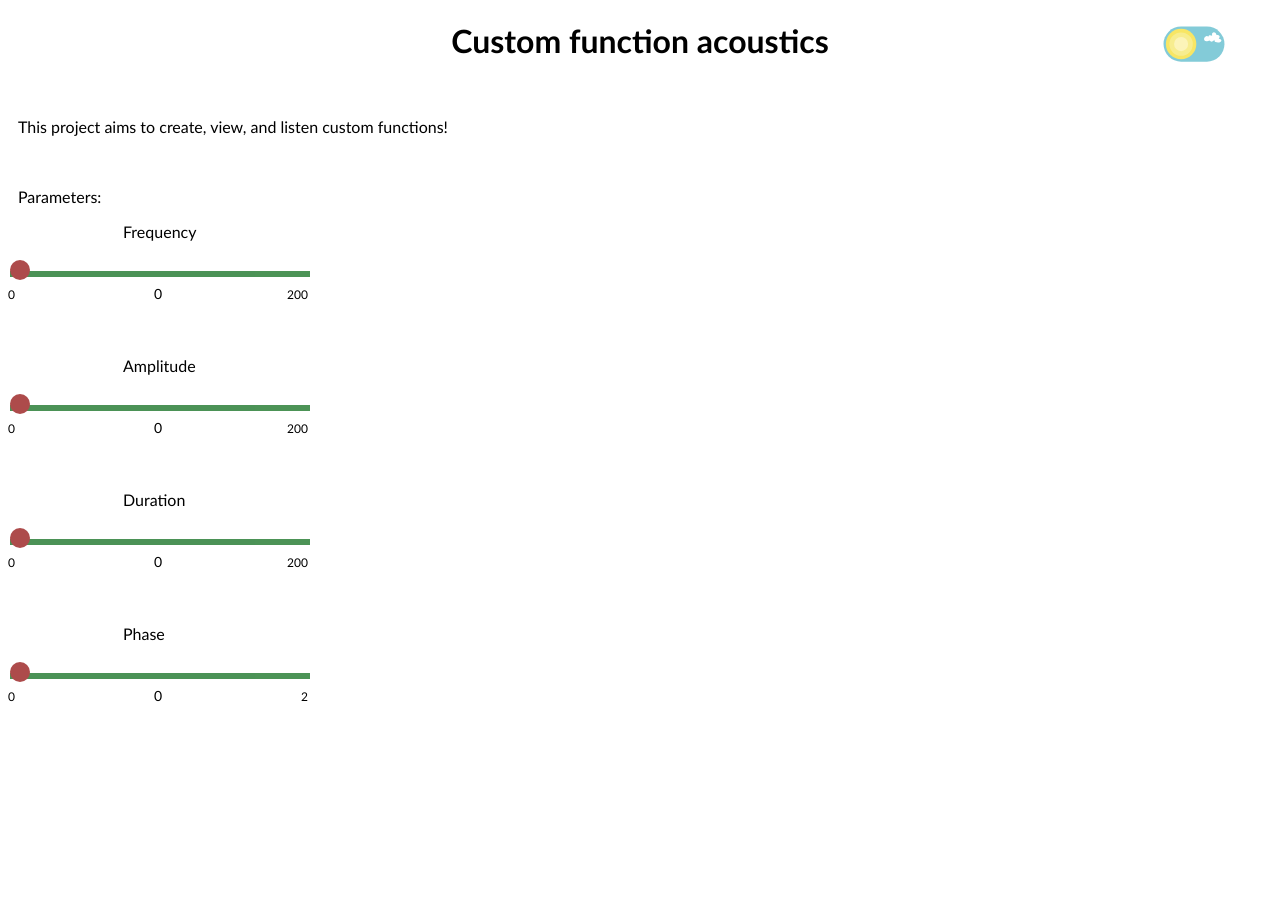
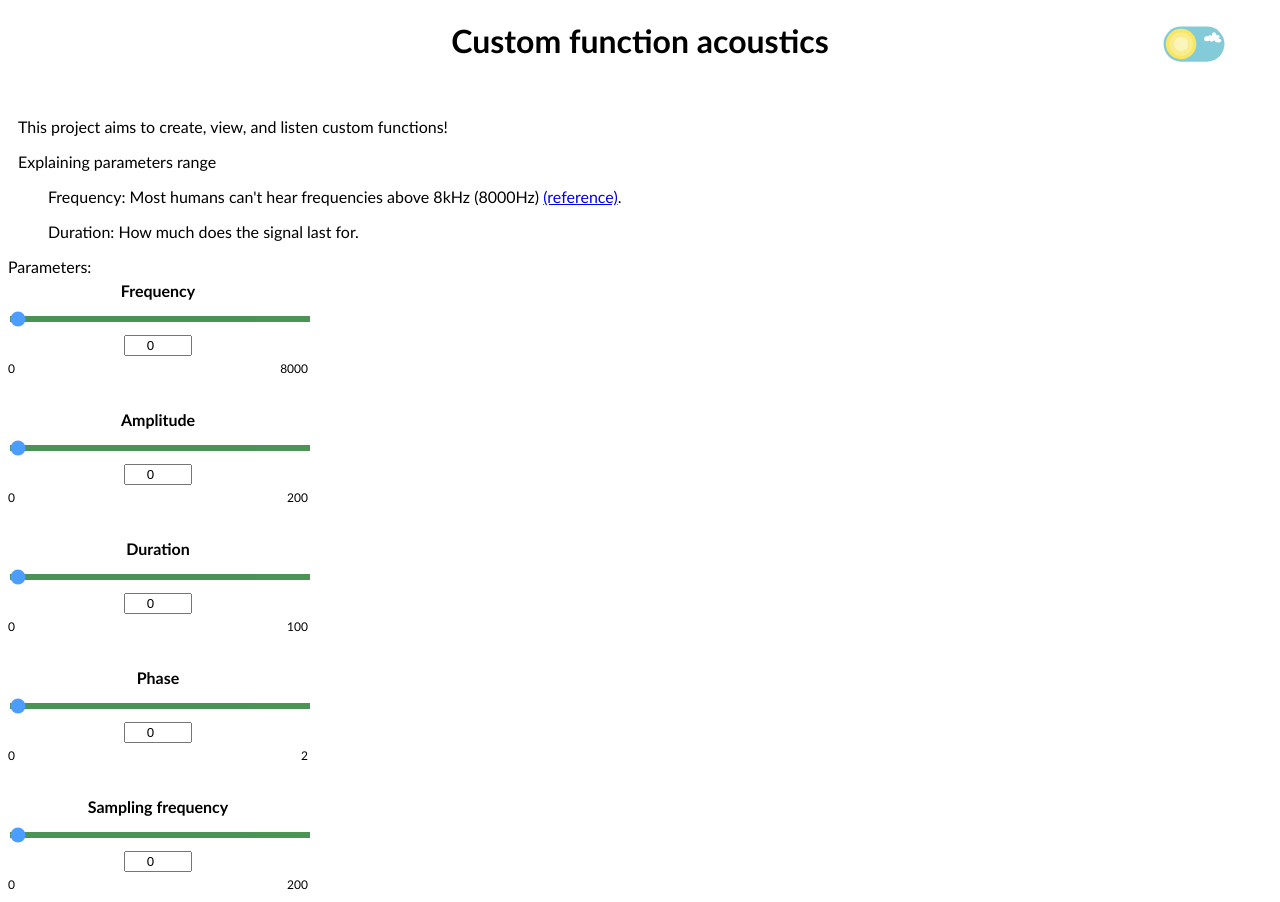
Before and after one commit to davide-perli/AcousticFunctions, a Django app: page / in a window 1280 px wide. Before the commit the page ends 702 px from the top, so only its background shows below. Run offline with Django 5.2, Linux system fonts and the light colour scheme.

Commit message:
added box for manual input of values/restructured javascript in 2 different files to avoid conflicts

```diff
--- /dev/null
+++ b/function_acoustics/base_build/static/formInput.js
@@ -0,0 +1,55 @@
+window.addEventListener('DOMContentLoaded', () => {
+  const form = document.getElementById('sliderForm');
+  const sliders = document.querySelectorAll('.valueSlider');
+
+  // Restore scroll position
+  const savedScroll = sessionStorage.getItem('scrollPosition');
+  if (savedScroll) {
+    window.scrollTo(0, parseInt(savedScroll));
+    sessionStorage.removeItem('scrollPosition');
+  }
+
+  sliders.forEach(slider => {
+    // Find the sliderBox inside the same slider-container
+    const container = slider.closest('.slider-container');
+    const box = container.querySelector('.sliderBox');
+
+    // Live update number while sliding
+    slider.addEventListener('input', () => {
+      box.value = slider.value;
+    });
+
+    // Submit when slider released
+    slider.addEventListener('change', () => {
+      box.value = slider.value;
+      sessionStorage.setItem('scrollPosition', window.scrollY);
+      form.submit();
+    });
+
+    // Update slider while typing
+    box.addEventListener('input', () => {
+      const val = parseFloat(box.value);
+      if (!isNaN(val)) slider.value = val;
+    });
+
+    // Submit on blur or pressing Enter
+    box.addEventListener('blur', () => {
+      if (box.value === '' || isNaN(parseFloat(box.value))) {
+        box.value = slider.min;
+      }
+      slider.value = box.value;
+      sessionStorage.setItem('scrollPosition', window.scrollY);
+      form.submit();
+    });
+
+    box.addEventListener('keydown', (e) => {
+      if (e.key === 'Enter') {
+        e.preventDefault();
+        box.blur(); // triggers blur event and submits
+      }
+    });
+  });
+
+  // Clean URL after submission
+  window.history.replaceState({}, document.title, window.location.pathname);
+});
--- /dev/null
+++ b/function_acoustics/base_build/static/lightMode.js
@@ -0,0 +1,22 @@
+function light_dark_mode(){
+    var element = document.body;
+    element.classList.toggle("dark-mode");
+    // Save current mode to localStorage
+    if (element.classList.contains("dark-mode")) {
+        localStorage.setItem("theme", "dark");
+    } else {
+        localStorage.setItem("theme", "light");
+    }
+}
+
+
+window.addEventListener('DOMContentLoaded', () => {
+    var savedTheme = localStorage.getItem("theme");
+    if (savedTheme === "dark") {
+        document.body.classList.add("dark-mode");
+        document.getElementById('toggle').checked = true;
+    } else {
+        document.body.classList.remove("dark-mode");
+        document.getElementById('toggle').checked = false;
+    }
+});
--- a/function_acoustics/base_build/static/mainPage.css
+++ b/function_acoustics/base_build/static/mainPage.css
@@ -11,10 +11,23 @@
 
 .slider-container {
   position: relative;
-  margin: 20px 0 0 0;
-  width: 300px;
+  margin: 30px 0;
+  width: 300px; /* slider container width */
   font-family: "Gill Sans", sans-serif;
-  text-align: center;
+}
+
+.slider-track-wrapper {
+  position: relative; /* relative positioning for label */
+  width: 100%;
+}
+
+.slider-title {
+  position: absolute;   /* position relative to slider track */
+  left: 50%;            /* center horizontally */
+  transform: translateX(-50%); /* center exactly */
+  top: -25px;           /* adjust above slider track */
+  font-weight: bold;
+  white-space: nowrap;
 }
 
 .valueSlider {
@@ -33,60 +46,28 @@
   opacity: 1;
 }
 
-.sliderValue {
-  font-size: 14px;
-  margin-top: 5px;
-  color: black;
+.sliderBox {
+  display: block;
+  margin: 10px auto 0 auto;
+  width: 60px;
   text-align: center;
-  position: relative;
-}
-
-.valueSlider::-webkit-slider-thumb {
-  -webkit-appearance: none;
-  appearance: none;
-  width: 20px;
-  height: 20px;
-  background: darkred;
-  cursor: pointer;
-  border-radius: 50%;
-  border: none;
-  margin-top: -7px;
-  transition: background-color 0.3s ease;
-}
-
-.valueSlider::-moz-range-thumb {
-  width: 20px;
-  height: 20px;
-  background: darkred;
-  cursor: pointer;
-  border-radius: 50%;
-  border: none;
-  transition: background-color 0.3s ease;
 }
 
 .slider-label {
   position: absolute;
-  bottom: 0px;
+  bottom: -20px;
   font-size: 12px;
   color: black;
   user-select: none;
 }
 
-.slider-min {
-  left: 0;
-}
+.slider-min { left: 0; }
+.slider-max { right: 0; }
 
-.slider-max {
-  right: 0;
-}
+.dark-mode .valueSlider { background: #00650f; }
+.dark-mode .sliderBox,
+.dark-mode .slider-label { color: white; }
 
-.dark-mode .valueSlider {
-  background: #00650f;
-}
-.dark-mode .sliderValue,
-.dark-mode .slider-label {
-  color: white;
-}
 
 
 
--- a/function_acoustics/base_build/static/mainPage.js
+++ /dev/null
@@ -1,70 +0,0 @@
-function light_dark_mode(){
-    var element = document.body;
-    element.classList.toggle("dark-mode");
-    // Save current mode to localStorage
-    if (element.classList.contains("dark-mode")) {
-        localStorage.setItem("theme", "dark");
-    } else {
-        localStorage.setItem("theme", "light");
-    }
-}
-
-function updateSliderValue(slider) {
-  slider.nextElementSibling.textContent = slider.value;
-}
-
-window.addEventListener('DOMContentLoaded', () => {
-  const sliders = document.querySelectorAll('.valueSlider');
-
-  // ✅ Restore scroll position after reload
-  const savedScroll = sessionStorage.getItem('scrollPosition');
-  if (savedScroll) {
-    window.scrollTo(0, parseInt(savedScroll));
-    sessionStorage.removeItem('scrollPosition');
-  }
-
-  if (window.location.search) {
-    sliders.forEach(slider => {
-      slider.nextElementSibling.textContent = slider.value;
-
-      slider.addEventListener('input', () => updateSliderValue(slider));
-
-      slider.addEventListener('change', () => {
-        // ✅ Save current scroll position before submitting form
-        sessionStorage.setItem('scrollPosition', window.scrollY);
-        document.getElementById('sliderForm').submit();
-      });
-    });
-
-    // ✅ Remove query params from URL after form submit
-    window.history.replaceState({}, document.title, window.location.pathname);
-
-  } else {
-    sliders.forEach(slider => {
-      slider.value = 0;
-      slider.nextElementSibling.textContent = slider.value;
-
-      slider.addEventListener('input', () => updateSliderValue(slider));
-
-      slider.addEventListener('change', () => {
-        // ✅ Save current scroll position before submitting form
-        sessionStorage.setItem('scrollPosition', window.scrollY);
-        document.getElementById('sliderForm').submit();
-      });
-    });
-  }
-});
-
-
-
-
-window.addEventListener('DOMContentLoaded', () => {
-    var savedTheme = localStorage.getItem("theme");
-    if (savedTheme === "dark") {
-        document.body.classList.add("dark-mode");
-        document.getElementById('toggle').checked = true;
-    } else {
-        document.body.classList.remove("dark-mode");
-        document.getElementById('toggle').checked = false;
-    }
-});
--- a/function_acoustics/base_build/templates/mainPage.html
+++ b/function_acoustics/base_build/templates/mainPage.html
@@ -2,57 +2,97 @@
 <!DOCTYPE html>
 <html>
     <link rel="stylesheet" href="{% static 'mainPage.css' %}">
-    <script src="{% static 'mainPage.js' %}"></script>
+    <script src="{% static 'lightMode.js' %}"></script>
 <body>
 
 <center><h1>Custom function acoustics</h1></center>
 
 <br>
 <p style="text-indent: 10px;">This project aims to create, view, and listen custom functions!</p>
+<p style="text-indent: 10px;">Explaining parameters range</p>
+<p style="text-indent: 40px;">Frequency: Most humans can't hear frequencies above 8kHz (8000Hz) <a href="https://pubs.aip.org/asa/jasa/article-abstract/136/4/1821/906245/Reference-hearing-thresholds-in-an-extended?redirectedFrom=fulltext">(reference)</a>.</p>
+<p style="text-indent: 40px;">Duration: How much does the signal last for.</p>
+
 
 <form id="sliderForm" method="GET" action="/">
+  <p>Parameters:</p>
+
+  <!-- Frequency -->
+  <div class="slider-container">
+    <div class="slider-track-wrapper">
+      <label class="slider-title">Frequency</label>
+      <input type="range" class="valueSlider" name="sliderValue1"
+             min="0" max="8000" value="{{slider1|default:'0'}}" step="1">
+    </div>
+    <input type="number" class="sliderBox"
+           min="0" max="8000" step="1" value="{{slider1|default:'0'}}">
+    <span class="slider-label slider-min">0</span>
+    <span class="slider-label slider-max">8000</span>
+  </div>
+
   <br>
-  <p style="text-indent: 10px;">Parameters:</p>
-  <p style="text-indent: 115px;">Frequency</p>
+
+  <!-- Amplitude -->
   <div class="slider-container">
-    <input type="range" class="valueSlider" name="sliderValue1" min="0" max="200" value="{{slider1}}" step="1" oninput="updateSliderValue(this)">
-    <div class="sliderValue">0</div>
+    <div class="slider-track-wrapper">
+      <label class="slider-title">Amplitude</label>
+      <input type="range" class="valueSlider" name="sliderValue2"
+             min="0" max="200" value="{{slider2|default:'0'}}" step="1">
+    </div>
+    <input type="number" class="sliderBox"
+           min="0" max="200" step="1" value="{{slider2|default:'0'}}">
     <span class="slider-label slider-min">0</span>
     <span class="slider-label slider-max">200</span>
   </div>
 
   <br>
-  <br>
-  <p style="text-indent: 115px;">Amplitude</p>
+
+  <!-- Duration -->
   <div class="slider-container">
-    <input type="range" class="valueSlider" name="sliderValue2" min="0" max="200" value="{{slider2}}" step="1" oninput="updateSliderValue(this)">
-    <div class="sliderValue">0</div>
+    <div class="slider-track-wrapper">
+      <label class="slider-title">Duration</label>
+      <input type="range" class="valueSlider" name="sliderValue3"
+             min="0" max="100" value="{{slider3|default:'0'}}" step="0.1">
+    </div>
+    <input type="number" class="sliderBox"
+           min="0" max="100" step="0.1" value="{{slider3|default:'0'}}">
     <span class="slider-label slider-min">0</span>
-    <span class="slider-label slider-max">200</span>
+    <span class="slider-label slider-max">100</span>
   </div>
 
   <br>
-  <br>
-  <p style="text-indent: 115px;">Duration</p>
+
+  <!-- Phase -->
   <div class="slider-container">
-    <input type="range" class="valueSlider" name="sliderValue3" min="0" max="200" value="{{slider3}}" step="1" oninput="updateSliderValue(this)">
-    <div class="sliderValue">0</div>
+    <div class="slider-track-wrapper">
+      <label class="slider-title">Phase</label>
+      <input type="range" class="valueSlider" name="sliderValue4"
+             min="0" max="2" value="{{slider4|default:'0'}}" step="0.01">
+    </div>
+    <input type="number" class="sliderBox"
+           min="0" max="2" step="0.01" value="{{slider4|default:'0'}}">
     <span class="slider-label slider-min">0</span>
-    <span class="slider-label slider-max">200</span>
+    <span class="slider-label slider-max">2</span>
   </div>
 
   <br>
-  <br>
-  <p style="text-indent: 115px;">Phase</p>
+
+  <!-- Sampling frequency -->
   <div class="slider-container">
-    <input type="range" class="valueSlider" name="sliderValue4" min="0" max="2" value="{{slider4}}" step="0.01" oninput="updateSliderValue(this)">
-    <div class="sliderValue">0</div>
+    <div class="slider-track-wrapper">
+      <label class="slider-title">Sampling frequency</label>
+      <input type="range" class="valueSlider" name="sliderValue5"
+             min="0" max="200" value="{{slider5|default:'0'}}" step="1">
+    </div>
+    <input type="number" class="sliderBox"
+           min="0" max="200" step="1" value="{{slider5|default:'0'}}">
     <span class="slider-label slider-min">0</span>
-    <span class="slider-label slider-max">2</span>
+    <span class="slider-label slider-max">200</span>
   </div>
 </form>
 
 
+<script src="{% static 'formInput.js' %}"></script>
 
 
 
--- a/function_acoustics/base_build/views.py
+++ b/function_acoustics/base_build/views.py
@@ -9,8 +9,9 @@
     amplitude = request.GET.get('sliderValue2', '0')
     duration = request.GET.get('sliderValue3', '0')
     phase_multiplier = request.GET.get('sliderValue4', '0')
-    # print(f"Slider values -> slider1: {frequence}, slider2: {amplitude}, slider3: {duration}, slider3: {duration}")
+    sampling_frequency= request.GET.get('sliderValue5', '0')
+    # print(f"Slider values -> slider1: {frequence}, slider2: {amplitude}, slider3: {duration}, slider3: {duration}, slider4: {sampling_frequency}")
     phase  = float(phase_multiplier) * np.pi
-    context = {'slider1': frequence, 'slider2': amplitude, 'slider3': duration, 'slider4' : phase_multiplier}
+    context = {'slider1': frequence, 'slider2': amplitude, 'slider3': duration, 'slider4': phase_multiplier, 'slider5': sampling_frequency}
     template = loader.get_template('mainPage.html')
     return HttpResponse(template.render(context, request))
```
